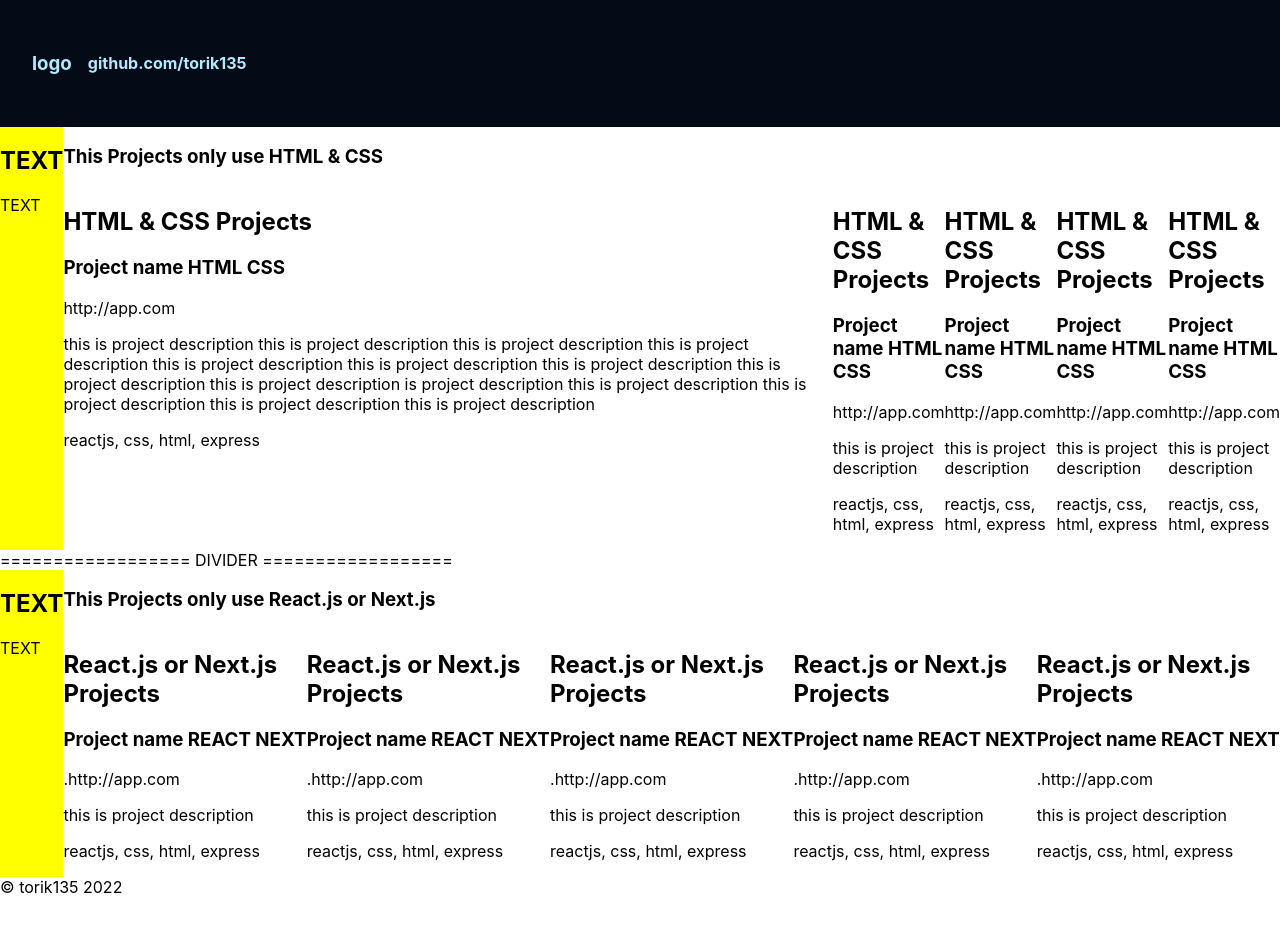
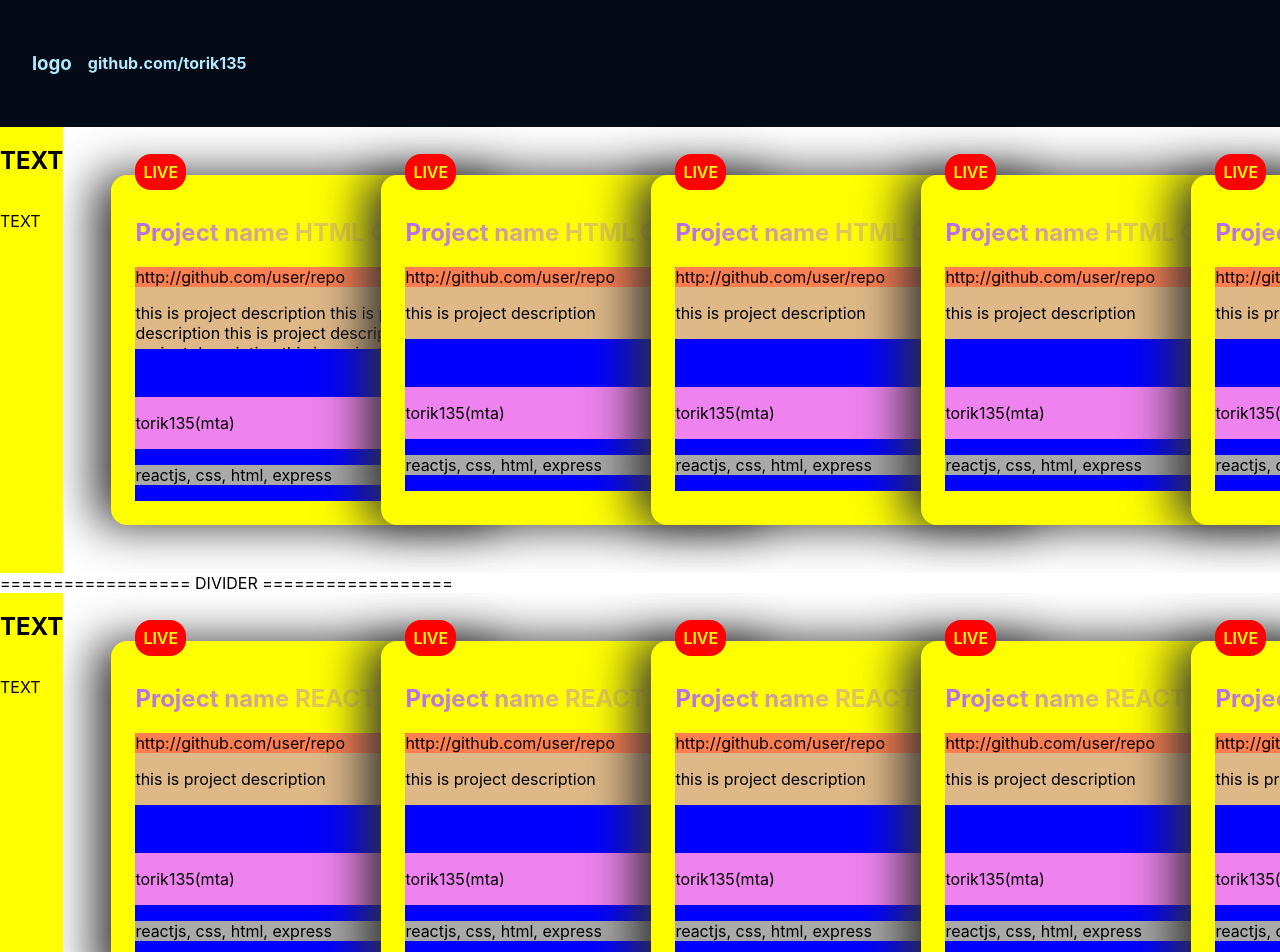
Before and after one commit to torik135/portofolio-repo, a Next.js app: page / in a window 1280 px wide. Shown: the top 952 px of the page. Before the commit the page ends 897 px from the top, so only its background shows below. Built offline with nearby package versions, Linux system fonts and the light colour scheme.

Commit message:
styling for card & rearranges divs

```diff
--- a/components/Container.jsx
+++ b/components/Container.jsx
@@ -13,15 +13,13 @@ const Container = () => {
         <div className="container">
 
             <div className="container-card">
-                <div className="container-htmlcss">
+                <div className="container-card_header">
                     <h2>TEXT</h2>
                     <p>TEXT</p>
                 </div>
 
-                <div className="container-content">
-                    <div className="container-card_heading">
-                        <h3>This Projects only use HTML & CSS</h3>
-                    </div>
+                <div className="container-content card-list">
+
                     <div className="container-card_content">
                         <div className="container-card_content-item">
                             {htmlcssData.map((item, index) => (
@@ -30,6 +28,7 @@ const Container = () => {
                                 code={item.code}
                                 web_link={item.web_link}
                                 desc={item.desc}
+                                author={item.author}
                                 tech={item.tech}
                                 key={item.name + index}
                                 />
@@ -45,15 +44,13 @@ const Container = () => {
             </div>
 
             <div className="container-card">
-                <div className="container-reactnext">
+                <div className="container-card_header">
                     <h2>TEXT</h2>
                     <p>TEXT</p>
                 </div>
 
-                <div className="container-content">
-                    <div className="container-card_heading">
-                        <h3>This Projects only use React.js or Next.js</h3>
-                    </div>
+                <div className="container-content card-list">
+
                     <div className="container-card_content">
                         <div className="container-card_content-item">
                             {reactnextData.map((item, index) => (
@@ -62,6 +59,7 @@ const Container = () => {
                                 code={item.code}
                                 web_link={item.web_link}
                                 desc={item.desc}
+                                author={item.author}
                                 tech={item.tech}
                                 key={item.name + index}
                                 />
--- a/components/htmlcss/HtmlcssProject.jsx
+++ b/components/htmlcss/HtmlcssProject.jsx
@@ -1,21 +1,21 @@
-const HtmlcssProject = ({name, code, web_link, desc, tech}) => {
+const HtmlcssProject = ({name, code, web_link, desc, author, tech}) => {
     return (
-        <div className="htmlcss-container">
+        <div className="projects-container card">
+            <div className="projects-live">
+                <a href={web_link} target="_blank" rel="noreferrer">LIVE</a>
+            </div>
 
-            <div className="htmlcss-header">
-                <h2>HTML & CSS Projects</h2>
+            <h2>{name}</h2>
+            <a href={code} className="projects-code" target="_blank" rel="noreferrer">{code}</a>
+
+            <div className="projects-content_desc">
+                <p>{desc}</p>
             </div>
-            <div className="htmlcss-content">
-                <div className="htmlcss-content_header">
-                    <a href={code}>
-                        <h3>{name}</h3>
-                    </a>
-                    <a href={web_link}>{web_link}</a>
+            <div className="projects-content">
+                <div className="projects-content_auth">
+                    <p>{author}</p>
                 </div>
-                <div className="htmlcss-content_desc">
-                    <p>{desc}</p>
-                </div>
-                <div className="htmlcss-content_tech">
+                <div className="projects-content_tech">
                     <p>{tech}</p>
                 </div>
             </div>
--- a/components/reactnext/ReactNextProject.jsx
+++ b/components/reactnext/ReactNextProject.jsx
@@ -1,20 +1,21 @@
-const ReactNextProject = ({name, code, web_link, desc, tech}) => {
+const ReactNextProject = ({name, code, web_link, desc, author, tech}) => {
     return (
-        <div className="reactnext-container">
-            <div className="reactnext-header">
-                <h2>React.js or Next.js Projects</h2>
+        <div className="projects-container card">
+            <div className="projects-live">
+                <a href={web_link} target="_blank" rel="noreferrer">LIVE</a>
             </div>
-            <div className="reactnext-content">
-                <div className="reactnext-content_header">
-                    <a href={code}>
-                        <h3>{name}</h3>.
-                    </a>
-                    <a href={web_link}>{web_link}</a>
+
+            <h2>{name}</h2>
+            <a href={code} className="projects-code" target="_blank" rel="noreferrer">{code}</a>
+
+            <div className="projects-content_desc">
+                <p>{desc}</p>
+            </div>
+            <div className="projects-content">
+                <div className="projects-content_auth">
+                    <p>{author}</p>
                 </div>
-                <div className="reactnext-content_desc">
-                    <p>{desc}</p>
-                </div>
-                <div className="reactnext-content_tech">
+                <div className="projects-content_tech">
                     <p>{tech}</p>
                 </div>
             </div>
--- a/styles/container.css
+++ b/styles/container.css
@@ -6,6 +6,12 @@
 .container-card {
   display: flex;
   flex-direction: row;
+}
+
+.container-card_header {
+  display: flex;
+  flex-direction: column;
+  background: yellow;
 }
 
 .container-content {
```
